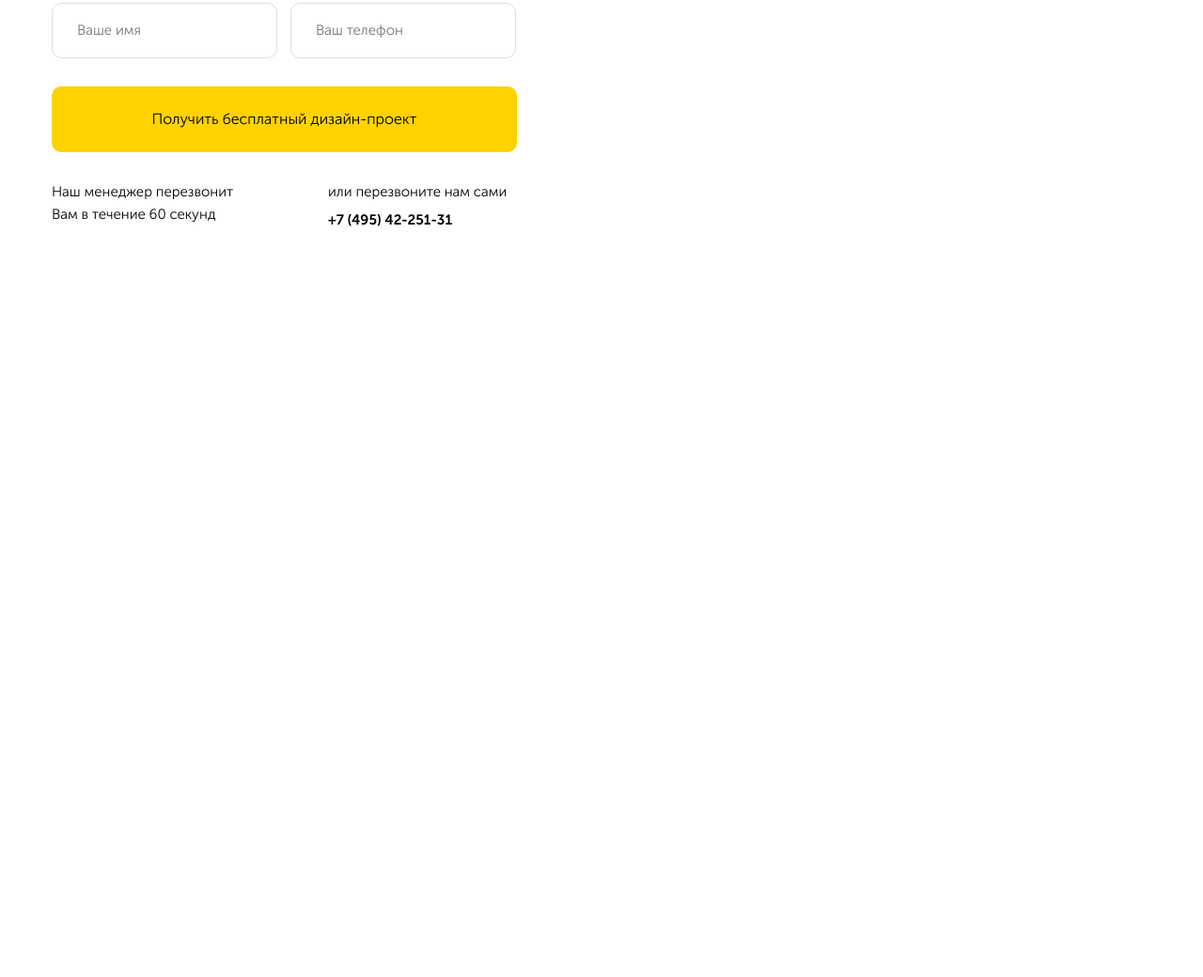
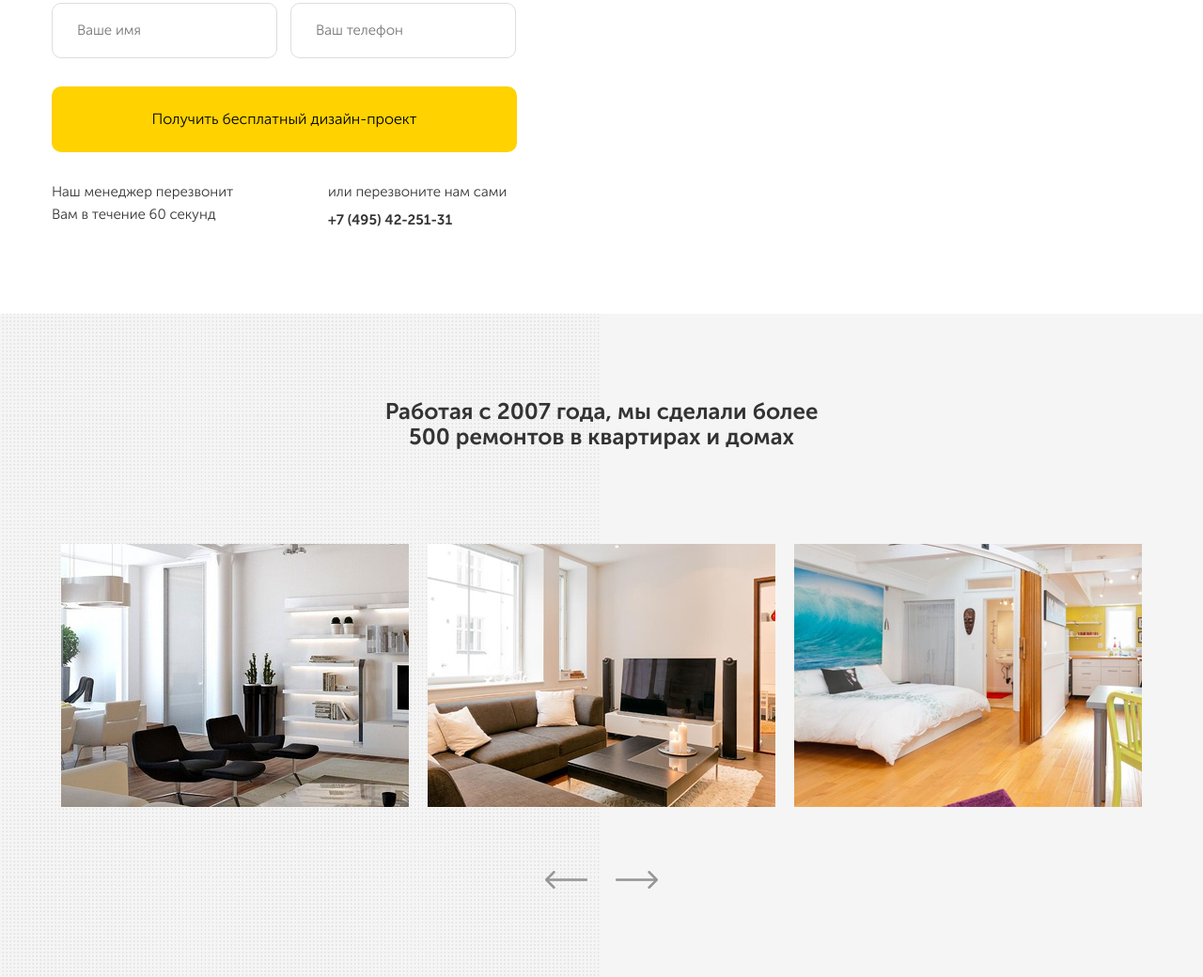
Before and after one commit to Dmitry-B123/repair, a plain HTML site: page src/index.html in a window 1280 px wide. Shown: the part 1033-2073 px from the top of the page at 94% size. Before the commit the page ends 1367 px from the top, so only its background shows below. Drawn offline with nearby package versions, Linux system fonts and the light colour scheme.

Commit message:
создали блок блок portfolio и слайдер

```diff
--- /dev/null
+++ b/src/css/slick.css
@@ -0,0 +1,119 @@
+/* Slider */
+.slick-slider
+{
+    position: relative;
+
+    display: block;
+    box-sizing: border-box;
+
+    -webkit-user-select: none;
+       -moz-user-select: none;
+        -ms-user-select: none;
+            user-select: none;
+
+    -webkit-touch-callout: none;
+    -khtml-user-select: none;
+    -ms-touch-action: pan-y;
+        touch-action: pan-y;
+    -webkit-tap-highlight-color: transparent;
+}
+
+.slick-list
+{
+    position: relative;
+
+    display: block;
+    overflow: hidden;
+
+    margin: 0;
+    padding: 0;
+}
+.slick-list:focus
+{
+    outline: none;
+}
+.slick-list.dragging
+{
+    cursor: pointer;
+    cursor: hand;
+}
+
+.slick-slider .slick-track,
+.slick-slider .slick-list
+{
+    -webkit-transform: translate3d(0, 0, 0);
+       -moz-transform: translate3d(0, 0, 0);
+        -ms-transform: translate3d(0, 0, 0);
+         -o-transform: translate3d(0, 0, 0);
+            transform: translate3d(0, 0, 0);
+}
+
+.slick-track
+{
+    position: relative;
+    top: 0;
+    left: 0;
+
+    display: block;
+    margin-left: auto;
+    margin-right: auto;
+}
+.slick-track:before,
+.slick-track:after
+{
+    display: table;
+
+    content: '';
+}
+.slick-track:after
+{
+    clear: both;
+}
+.slick-loading .slick-track
+{
+    visibility: hidden;
+}
+
+.slick-slide
+{
+    display: none;
+    float: left;
+
+    height: 100%;
+    min-height: 1px;
+}
+[dir='rtl'] .slick-slide
+{
+    float: right;
+}
+.slick-slide img
+{
+    display: block;
+}
+.slick-slide.slick-loading img
+{
+    display: none;
+}
+.slick-slide.dragging img
+{
+    pointer-events: none;
+}
+.slick-initialized .slick-slide
+{
+    display: block;
+}
+.slick-loading .slick-slide
+{
+    visibility: hidden;
+}
+.slick-vertical .slick-slide
+{
+    display: block;
+
+    height: auto;
+
+    border: 1px solid transparent;
+}
+.slick-arrow.slick-hidden {
+    display: none;
+}
--- a/src/index.html
+++ b/src/index.html
@@ -8,6 +8,7 @@
    <title>Document</title>
    <link rel="shortcut icon" href="favicon.ico" type="image/x-icon">
    <link rel="stylesheet" href="css/normalize.css">
+   <link rel="stylesheet" href="css/slick.css">
    <link rel="stylesheet" href="css/style.css">
 </head>
 
@@ -124,7 +125,7 @@
 
    <div class="modal" id="modal">
       <div class="modal-dialog">
-         <button class="modal-dialog__close">&times;</button>
+         <button class="modal-dialog__close" id="close">&times;</button>
          <!-- /.modal-dialog__close -->
          <h4 class="modal-dialog__title">Всплывающее окно</h4>
          <!-- /.modal-dialog__title -->
@@ -133,7 +134,36 @@
    </div>
    <!-- /.modal -->
 
-   <script src="js/main.js"></script>
+   <section class="section portfolio">
+      <div class="container">
+         <h2 class="section-title portfolio__title">Работая с 2007 года,
+            мы сделали более 500 ремонтов в квартирах и домах
+         </h2>
+         <div class="slider">
+            <div class="slider__item"><img class="slider__image" src="images/portfolio/slider_1.jpg" alt=""></div>
+            <div class="slider__item"><img class="slider__image" src="images/portfolio/slider_2.jpg" alt=""></div>
+            <div class="slider__item"><img class="slider__image" src="images/portfolio/slider_3.jpg" alt=""></div>
+            <div class="slider__item"><img class="slider__image" src="images/portfolio/slider_1.jpg" alt=""></div>
+            <div class="slider__item"><img class="slider__image" src="images/portfolio/slider_2.jpg" alt=""></div>
+            <div class="slider__item"><img class="slider__image" src="images/portfolio/slider_3.jpg" alt=""></div>
+         </div>
+         <div class="arrows portfolio__arrows">
+            <div class="arrows__left">
+               <img src="images/portfolio/l_arrow.png" alt="">
+            </div>
+            <div class="arrows__right">
+               <img src="images/portfolio/r_arrow.png" alt="">
+            </div>
+         </div>
+      </div>
+   </section>
+
+   <!-- <script src="js/main.js"></script> -->
+   <script src="https://code.jquery.com/jquery-3.6.0.min.js"
+      integrity="sha256-/xUj+3OJU5yExlq6GSYGSHk7tPXikynS7ogEvDej/m4=" crossorigin="anonymous"></script>
+   <script src="js/modal.js"></script>
+   <script src="js/slick.min.js"></script>
+   <script src="js/slider.js"></script>
 </body>
 
 </html>
--- /dev/null
+++ b/src/js/modal.js
@@ -0,0 +1,13 @@
+$(function () {
+   // var button = $('#button');
+   // var modal = $('#modal');
+   // var close = $('#close');
+
+   $('#button').on('click', function () {
+      $('#modal').addClass('modal_active');
+   });
+
+   $('#close').on('click', function () {
+      $('#modal').removeClass('modal_active');
+   });
+});
--- /dev/null
+++ b/src/js/slider.js
@@ -0,0 +1,24 @@
+$(function () {
+   $('.slider').slick({
+      slidesToShow: 3,
+      slidesToScroll: 1,
+      prevArrow: $('.arrows__left'),
+      nextArrow: $('.arrows__right'),
+      responsive: [
+         {
+            breakpoint: 1200,
+            settings: {
+               slidesToShow: 2,
+               slidesToScroll: 1
+            }
+         },
+         {
+            breakpoint: 768,
+            settings: {
+               slidesToShow: 1,
+               slidesToScroll: 1
+            }
+         }
+      ]
+   });
+});
--- a/src/scss/_interface.scss
+++ b/src/scss/_interface.scss
@@ -1,5 +1,6 @@
 body {
    @include reg;
+   color: $text-color;
 }
 
 img  {
@@ -40,6 +41,7 @@ img  {
    &-title {
       font-size: 24px;
       @include bold;
+      text-align: center;
    }
    &-subtitle {
       display: block;
@@ -56,3 +58,11 @@ img  {
       border: 1px solid $main-color;
    }
 }
+
+.arrows {
+   &__left, &__right {
+      &:hover {
+         cursor: pointer;
+      }
+   }
+}
--- a/src/scss/blocks/_offer.scss
+++ b/src/scss/blocks/_offer.scss
@@ -25,6 +25,7 @@
       max-width: 360px;
       line-height: 35px;
       margin-bottom: 24px;
+      text-align: left;
    }
    &__subtitle {
       max-width: 250px;
--- /dev/null
+++ b/src/scss/blocks/_portfolio.scss
@@ -0,0 +1,23 @@
+.portfolio {
+   background: $secondary url(../images/portfolio/portfolio__pattern.jpg) repeat-y center left;
+   background-size: 50%;
+   &__title {
+      max-width: 500px;
+      margin: auto;
+      margin-bottom: 100px;
+   }
+
+   &__arrows {
+      max-width: 120px;
+      margin: auto;
+      margin-top: 68px;
+      display: flex;
+      justify-content: space-between;
+   }
+}
+
+.slider {
+   &__image {
+      margin: auto;
+   }
+}
--- a/src/scss/style.scss
+++ b/src/scss/style.scss
@@ -11,8 +11,10 @@
 @import "blocks/_navbar";
 // стили для главного экрана
 @import "blocks/_hero";
-// стилт для блока offer
+// стили для блока offer
 @import "blocks/_offer";
+// стили для блока portfolio
+@import "blocks/_portfolio.scss";
 
 // модально окно modal
 @import "blocks/_modal"
```
Also changed, not shown: src/css/slick-theme.css (added), src/css/style.css, src/images/portfolio/l_arrow.png (added), src/images/portfolio/portfolio__pattern.jpg (added), src/images/portfolio/r_arrow.png (added), src/images/portfolio/slider_1.jpg (added), src/images/portfolio/slider_2.jpg (added), src/images/portfolio/slider_3.jpg (added), src/js/slick.min.js (added).
